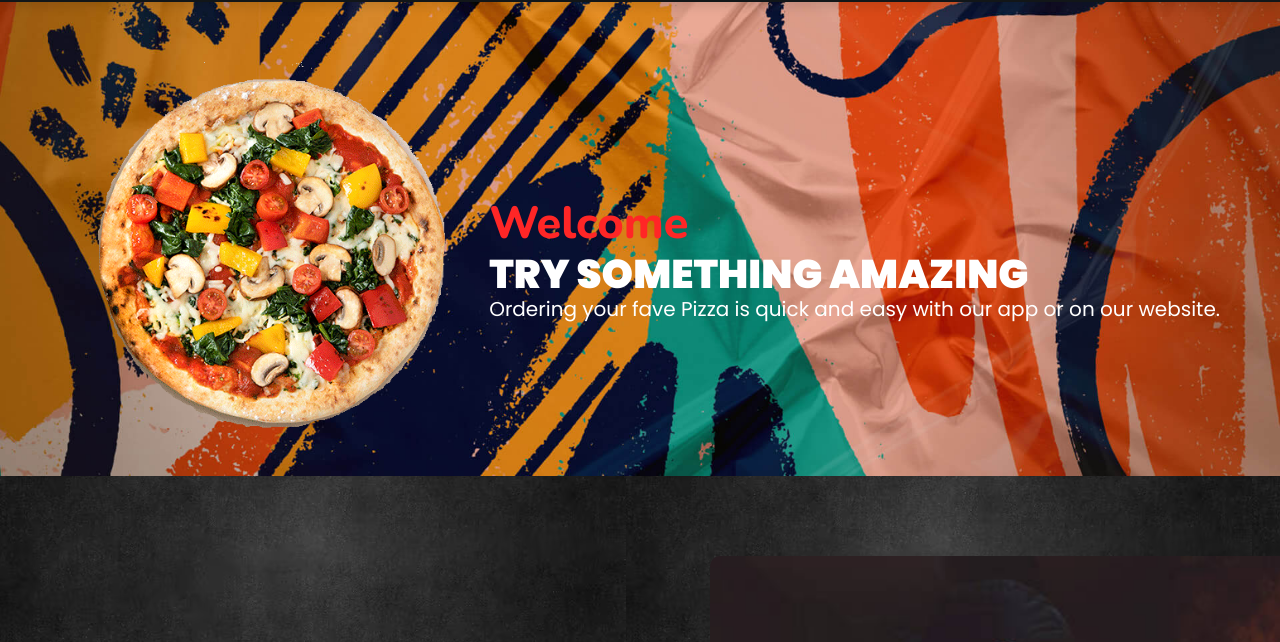
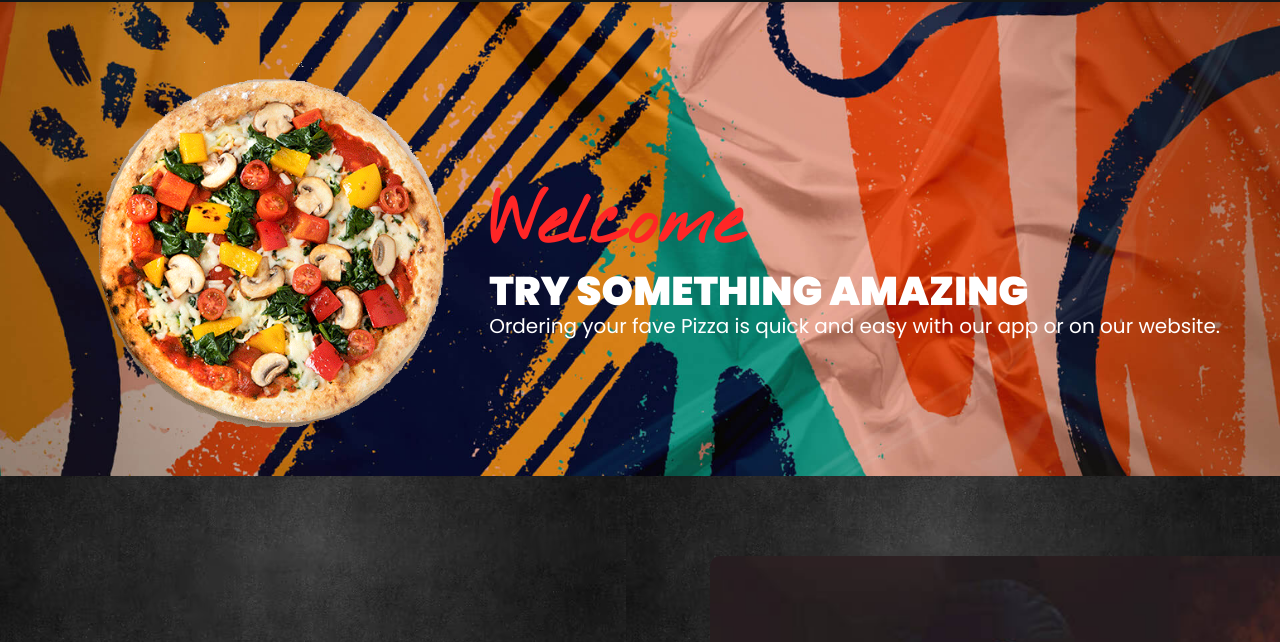
Before and after one commit to EndzyCodes/MonserratPizza, a plain HTML site: page index.html in a window 1280 px wide. Shown: the part 98-740 px from the top of the page. Drawn offline with nearby package versions, Linux system fonts and the light colour scheme.

Commit message:
update font
- update font "Nothin You Could Do"
- fixed font family error
- removed some comments

```diff
--- a/css/style.css
+++ b/css/style.css
@@ -1,22 +1,7 @@
 @import url('https://fonts.googleapis.com/css2?family=Nunito:wght@200;300;400;500;600;800&display=swap');
 @import url('https://fonts.googleapis.com/css2?family=Poppins:wght@100;200;300;400;500;600;700;800;900&display=swap');
 @import url("https://fonts.googleapis.com/css2?family=Josefin+Sans:wght@100&display=swap");
-@import url("https://fonts.googleapis.com/css2?family=Josefin+Sans:wght@100&family=Nothing+You+Could+Do&display=swap");
-
-/* :root {
-   --poppins-font: "Poppins", sans-serif;
-   --josefin-font: "Sansita Swashed", cursive;
-   --nothing-font: "Nothing You Could Do", cursive;
-
-   --red:#e74c3c;
-   --black:#333;
-   --white:#fff;
-   --light-bg:#f5f5f5;
-   --light-color:#666;
-   --border:.1rem solid #666;
-   --box-shadow:0 .5rem 1rem rgba(0,0,0,.1);
-   --light-black: #121618;
-} */
+@import url('https://fonts.googleapis.com/css2?family=Nothing+You+Could+Do&family=Poppins:wght@100;200;300;400;500;600;700;800;900&display=swap');
 
 * {
    font-family: 'Nunito', sans-serif;
@@ -230,8 +215,8 @@ section {
 }
 
 .welcome-text {
-   font-size: 45px;
-   font-family: v"Nothing You Could Do", cursive;
+   font-size: 7rem;
+   font-family: "Nothing You Could Do", cursive;
    font-weight: 900;
    color: rgb(255, 38, 38);
 }
```
